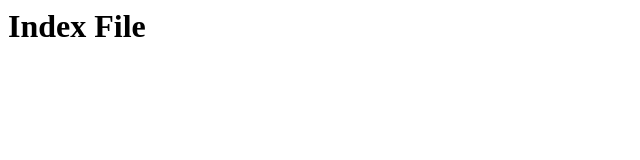
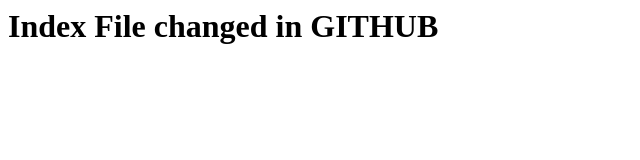
Before and after one commit to sudhakarvaddi11/westies, a plain HTML site: page index.html in a window 1280 px wide. Shown: the whole page, without its empty margins (0-640 px from the left). Drawn offline with Linux system fonts and the light colour scheme.

Commit message:
Update index.html

```diff
--- a/index.html
+++ b/index.html
@@ -1 +1 @@
-<h1> Index File </h1>
+<h1> Index File changed in GITHUB </h1>
```
